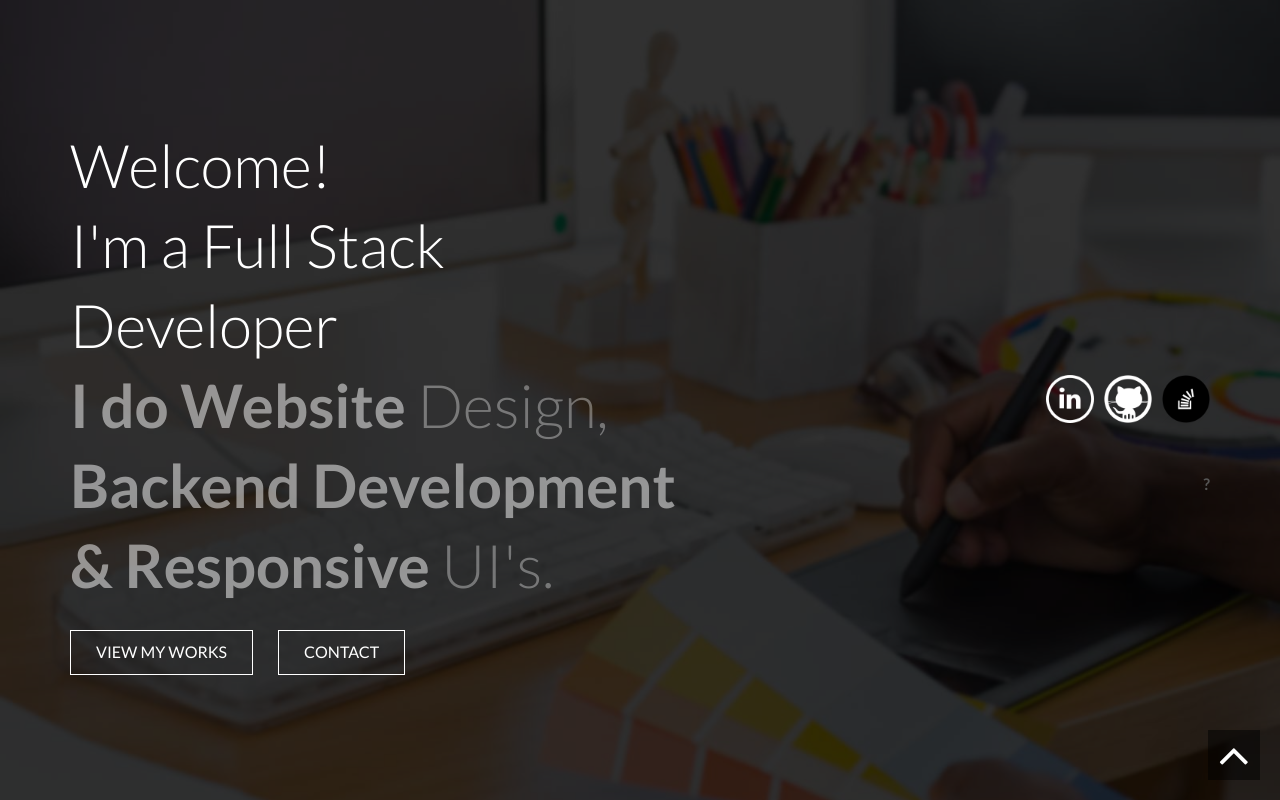
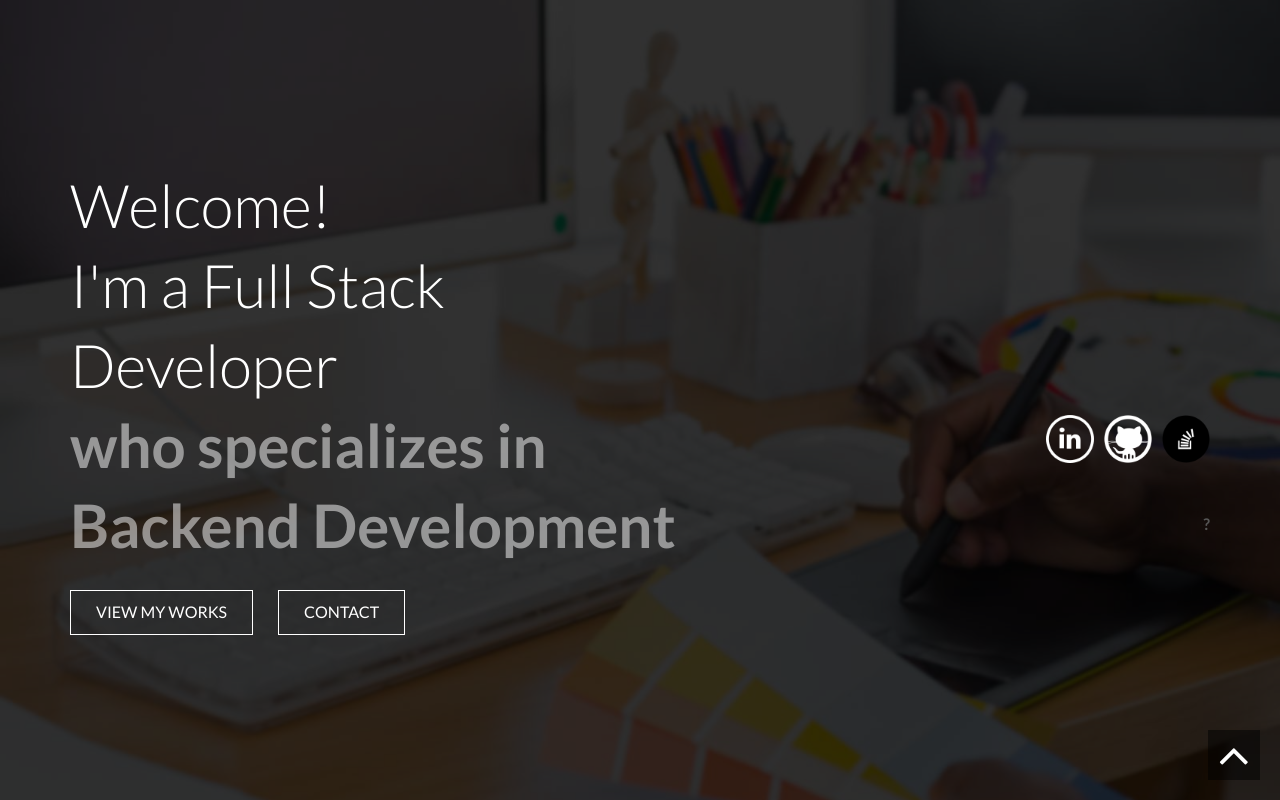
Before and after one commit to seytorin/revised-portfolio, a website: page index.html in a window 1280 px wide. Shown: the top 800 px of the page. Drawn offline with nearby package versions, Linux system fonts and the light colour scheme; files that its build step writes are made by us from their sources; files whose address does not match are found by name.

Commit message:
Modified title

```diff
--- a/index.html
+++ b/index.html
@@ -36,7 +36,7 @@
 
 
 
-<a  class="logo">Welcome!<br>I'm a Full Stack Developer</a><br><b>I do Website <span>Design,</span><br>Backend Development<br>& Responsive <span>UI's.</span></b></h1>
+<a  class="logo">Welcome!<br>I'm a Full Stack Developer</a><br><b>who specializes in <span></span><br>Backend Development<br></b></h1>
 				<a href="#works" class="btn scroll animated bounceInUp">View My Works</a><a href="#contact" class="btn scroll animated bounceInDown">Contact</a>
 			</div>
 			<div class="col-sm-4 col-sm-offset-1">
```
